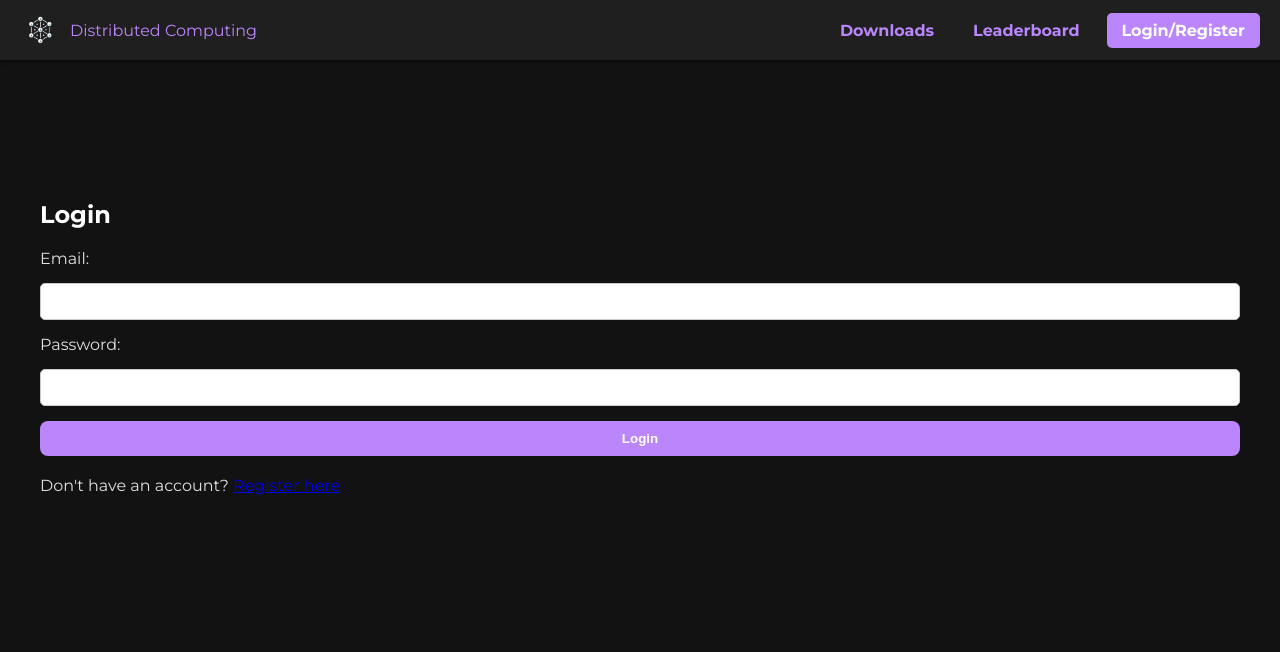
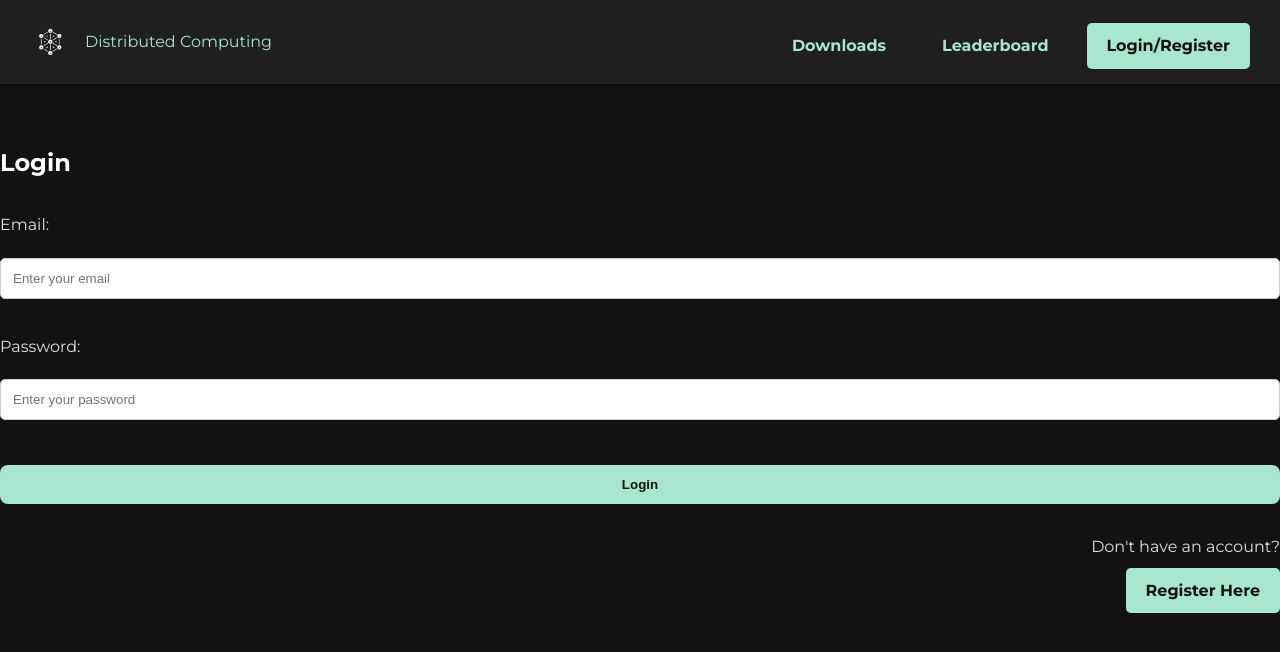
Before and after one commit to ErnestaLim/cloud-resource-pooling, a Flask app: page /login in a window 1280 px wide. Shown: the top 652 px of the page. Run offline with Flask 3, Linux system fonts and the light colour scheme; some libraries are stand-ins or nearby versions.

Commit message:
changed colour scheme, resized headings, flushed registration to right

```diff
--- a/website/static/styles.css
+++ b/website/static/styles.css
@@ -5,6 +5,7 @@ body {
   padding: 0;
   background-color: #121212;
   color: #e0e0e0;
+  line-height: 1.6; /* Adds line spacing for better readability */
 }
 
 /* Navbar container */
@@ -13,7 +14,7 @@ header {
   justify-content: space-between;
   align-items: center;
   background-color: #1f1f1f;
-  padding: 10px 20px;
+  padding: 15px 30px; /* Increased padding */
   box-shadow: 0 2px 4px rgba(0, 0, 0, 0.5);
 }
 
@@ -27,38 +28,39 @@ header {
   display: flex;
   align-items: center;
   text-decoration: none;
-  color: #bb86fc;
+  color: #a8e6cf; /* Changed color */
 }
 
 .logo img {
   height: 40px;
-  margin-right: 10px;
+  margin-right: 15px; /* More space between logo and text */
 }
 
 /* Navbar items aligned to the right */
 nav {
   display: flex;
-  gap: 15px;
+  gap: 20px; /* Increased gap between items */
+  align-items: baseline;
 }
 
 nav a {
-  color: #bb86fc;
+  color: #a8e6cf; /* Changed color */
   text-decoration: none;
-  padding: 8px 12px;
+  padding: 10px 18px; /* Increased padding for better spacing */
   font-weight: bold;
   border-radius: 5px;
   transition: background-color 0.3s, color 0.3s;
 }
 
 nav a:hover {
-  background-color: #bb86fc;
+  background-color: #a8e6cf; /* Changed color */
   color: #121212;
 }
 
 .login-button {
-  background-color: #bb86fc;
-  color: #ffffff;
-  padding: 8px 15px;
+  background-color: #a8e6cf; /* Changed color */
+  color: #121212; /* Black text for better contrast */
+  padding: 10px 20px; /* Increased padding */
   border-radius: 5px;
   text-decoration: none;
   font-weight: bold;
@@ -100,65 +102,45 @@ nav a:hover {
 /* Content container styling */
 .content {
   max-width: 1400px;
-  margin: 50px auto;
-  padding: 20px;
+  margin: 60px auto; /* Increased margin */
 }
 
 h2,
 h3 {
-  margin: 0 0 10px;
+  margin: 0 0 15px; /* Increased bottom margin */
   color: #ffffff;
 }
 
 p {
-  margin: 0 0 20px;
+  margin: 0 0 25px; /* Increased bottom margin */
 }
 
 /* Flash messages styling */
 .flashes {
   list-style-type: none;
   padding: 0;
-  margin: 10px 0;
+  margin: 15px 0; /* Increased top and bottom margin */
 }
 
 .flashes li {
-  margin: 5px 0;
-  padding: 10px;
+  margin: 8px 0; /* Increased vertical margin */
+  padding: 12px; /* Increased padding */
   border-radius: 5px;
-}
-
-.flashes li.success {
-  background-color: #4caf50;
-  color: white;
-}
-
-.flashes li.danger {
-  background-color: #f44336;
-  color: white;
-}
-
-.flashes li.info {
-  background-color: #2196f3;
-  color: white;
-}
-
-.flashes li.warning {
-  background-color: #ff9800;
-  color: white;
 }
 
 /* Form styling */
 form {
   display: flex;
   flex-direction: column;
-  gap: 15px;
-  margin: 20px 0;
+  gap: 20px; /* Increased gap between form elements */
+  margin: 30px 0; /* Increased top and bottom margin */
 }
 
 input[type="email"],
 input[type="password"],
 input[type="text"] {
-  padding: 10px;
+  padding: 12px; /* Increased padding */
+  margin-bottom: 15px; /* Increased bottom margin */
   border-radius: 5px;
   border: 1px solid #ccc;
   background-color: #ffffff;
@@ -166,30 +148,31 @@ input[type="text"] {
 }
 
 button {
-  padding: 10px;
-  background-color: #bb86fc;
-  color: #ffffff;
+  padding: 12px 25px; /* Increased padding */
+  background-color: #a8e6cf; /* Changed color */
+  color: #121212; /* Black text for better contrast */
   border: none;
   border-radius: 8px;
   cursor: pointer;
   font-weight: bold;
   transition: background-color 0.3s;
+  margin-top: 10px; /* Added top margin */
 }
 
 button:hover {
-  background-color: #9b6fc2;
+  background-color: #8ccbb1; /* Slightly darker green */
 }
 
 /* Table styling */
 table {
   width: 100%;
   border-collapse: collapse;
-  margin-top: 20px;
+  margin-top: 25px; /* Increased top margin */
 }
 
 th,
 td {
-  padding: 10px;
+  padding: 12px; /* Increased padding */
   text-align: left;
   border-bottom: 1px solid #333333;
 }
@@ -277,3 +259,67 @@ th {
     margin-top: 5px;
   }
 }
+
+/* Styling for the register link container */
+.register-link {
+  display: flex;
+  flex-direction: column;
+  align-items: end;
+  margin-top: 20px;
+}
+
+.register-link p {
+  margin: 0;
+  font-size: 16px;
+  color: #e0e0e0;
+}
+
+/* Styling for the register button */
+.register-button {
+  display: inline-block;
+  margin-top: 8px;
+  padding: 10px 20px;
+  background-color: #a8e6cf; /* Pale green color */
+  color: #121212; /* Black text for contrast */
+  border-radius: 5px;
+  text-decoration: none;
+  font-weight: bold;
+  transition: background-color 0.3s, color 0.3s;
+}
+
+.register-button:hover {
+  background-color: #8ccbb1; /* Slightly darker green */
+  color: #ffffff;
+}
+
+/* Styling for the login link container */
+.login-link {
+  display: flex;
+  flex-direction: column;
+  align-items: end;
+  margin-top: 20px;
+}
+
+.login-link p {
+  margin: 0;
+  font-size: 16px;
+  color: #e0e0e0;
+}
+
+/* Styling for the login button */
+.login-button {
+  display: inline-block;
+  margin-top: 8px;
+  padding: 10px 20px;
+  background-color: #a8e6cf; /* Adjusted to match the pale green color */
+  color: #121212; /* Black text for contrast */
+  border-radius: 5px;
+  text-decoration: none;
+  font-weight: bold;
+  transition: background-color 0.3s, color 0.3s;
+}
+
+.login-button:hover {
+  background-color: #8ccbb1; /* Slightly darker green */
+  color: #ffffff;
+}
--- a/website/templates/base.html
+++ b/website/templates/base.html
@@ -35,7 +35,6 @@
       <nav>
         {% if current_user.is_authenticated %}
         <!-- Navbar for logged-in users -->
-        <a href="{{ url_for('index') }}">Home</a>
         <a href="{{ url_for('downloads') }}">Downloads</a>
         <a href="{{ url_for('leaderboard') }}">Leaderboard</a>
         <a href="{{ url_for('logout') }}" class="login-button">Logout</a>
--- a/website/templates/downloads.html
+++ b/website/templates/downloads.html
@@ -1,12 +1,12 @@
 {% extends 'base.html' %} {% block title %}Download Clients{% endblock %} {%
 block content %}
 <div class="content">
-  <h2>Download Clients</h2>
+  <h1>Download Clients</h1>
 
   <div class="download-container">
     <!-- Master Client Section -->
     <div class="download-client">
-      <h3>Master Client</h3>
+      <h2>Master Client</h2>
       <p>Download options for the master client:</p>
       <div class="button-group">
         <a
@@ -28,7 +28,7 @@ block content %}
 
     <!-- Slave Client Section -->
     <div class="download-client">
-      <h3>Slave Client</h3>
+      <h2>Slave Client</h2>
       <p>Download options for the slave client:</p>
       <div class="button-group">
         <a
--- a/website/templates/index.html
+++ b/website/templates/index.html
@@ -1,7 +1,7 @@
 {% extends 'base.html' %} {% block title %}Distributed Computing Project{%
 endblock %} {% block content %}
 <div class="content">
-  <h2>About the Project</h2>
+  <h1>About the Project</h1>
   <p>
     This project is focused on distributed computing for research purposes,
     including various applications.
--- a/website/templates/leaderboard.html
+++ b/website/templates/leaderboard.html
@@ -1,7 +1,7 @@
 {% extends 'base.html' %} {% block title %}Leaderboard{% endblock %} {% block
 content %}
 <div class="content">
-  <h2>Leaderboard</h2>
+  <h1>Leaderboard</h1>
   <p>
     This leaderboard displays the performance of various applications in the
     distributed computing project.
--- a/website/templates/login.html
+++ b/website/templates/login.html
@@ -3,16 +3,36 @@
 <div class="content">
   <h2>Login</h2>
   <form method="POST">
+    <!-- Email input -->
     <label for="email">Email:</label>
-    <input type="email" id="email" name="email" required />
+    <input
+      type="email"
+      id="email"
+      name="email"
+      placeholder="Enter your email"
+      required
+    />
 
+    <!-- Password input -->
     <label for="password">Password:</label>
-    <input type="password" id="password" name="password" required />
+    <input
+      type="password"
+      id="password"
+      name="password"
+      placeholder="Enter your password"
+      required
+    />
 
+    <!-- Login button -->
     <button type="submit">Login</button>
   </form>
-  <p>
-    Don't have an account? <a href="{{ url_for('register') }}">Register here</a>
-  </p>
+
+  <!-- Redirect to register page -->
+  <div class="register-link">
+    <p>Don't have an account?</p>
+    <a href="{{ url_for('register') }}" class="register-button"
+      >Register Here</a
+    >
+  </div>
 </div>
 {% endblock %}
```
Also changed, not shown: other parts of website/static/styles.css (+12 -13 lines), website/templates/register.html (+29 -6 lines).
